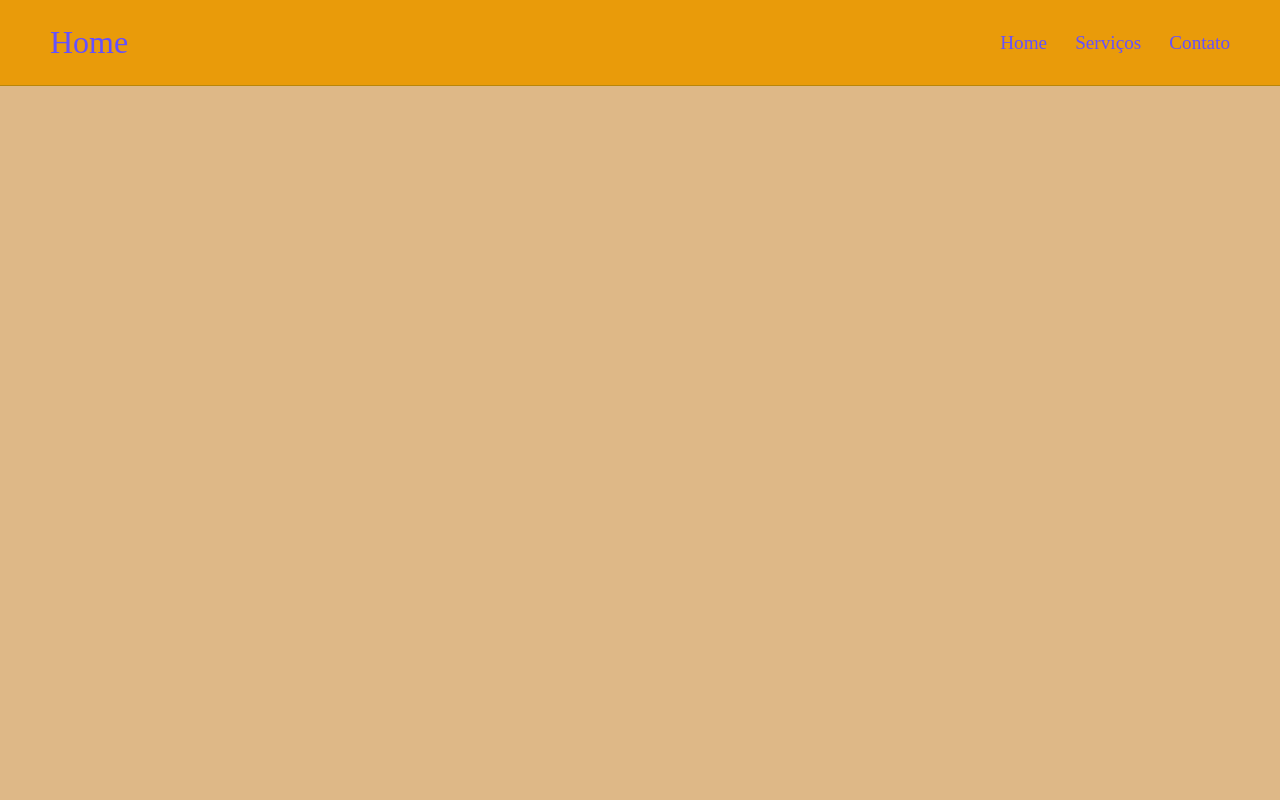
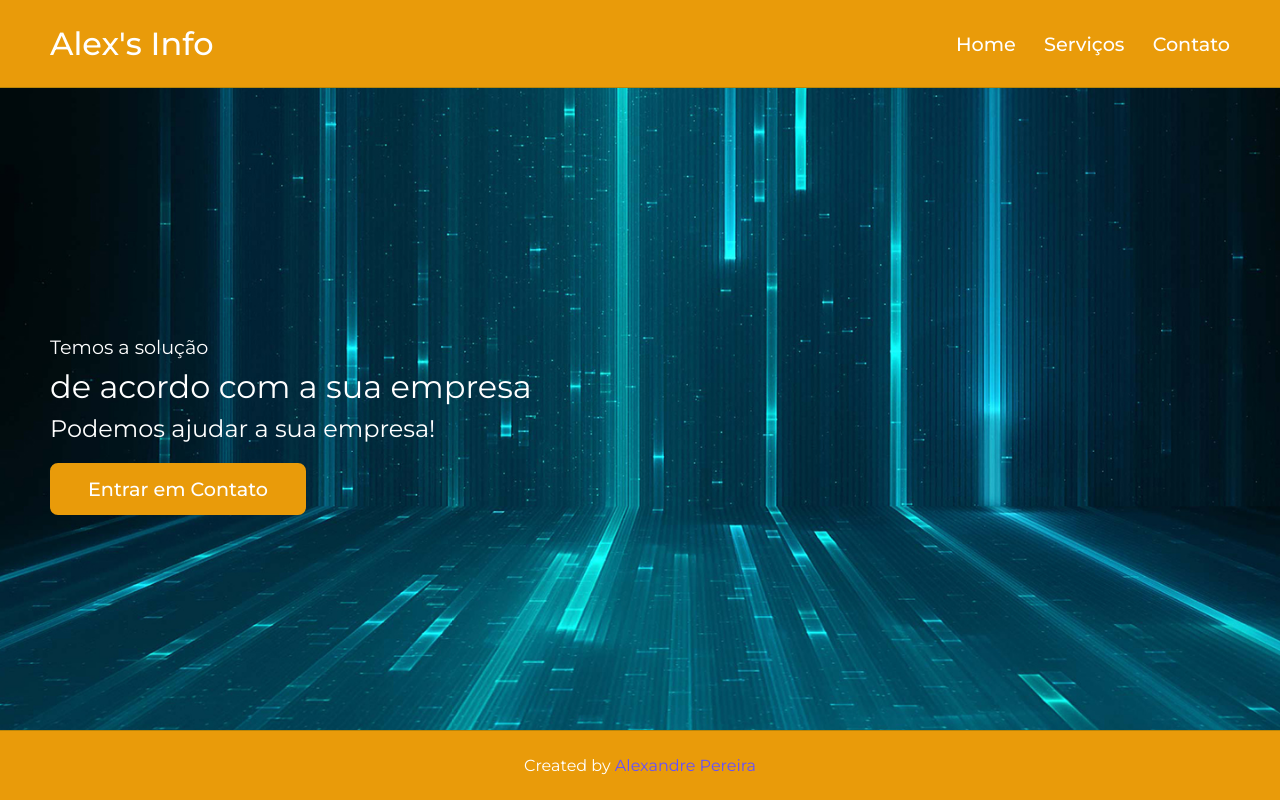
Before and after one commit to Apdo3939/alexs-info-html, a plain HTML site: page index.html in a window 1280 px wide. Drawn offline with nearby package versions, Linux system fonts and the light colour scheme.

Commit message:
Add section top

```diff
--- a/css/custom.css
+++ b/css/custom.css
@@ -1,13 +1,23 @@
+@import url('https://fonts.googleapis.com/css2?family=Montserrat:wght@400;500;600;700&display=swap');
+
 * {
     margin: 0;
     padding: 0;
     box-sizing: border-box;
     text-decoration: none;
     list-style: none;
+    color: white;
+}
+
+html,
+body {
+    height: 100%;
 }
 
 body {
     background-color: burlywood;
+    display: flex;
+    flex-direction: column;
 }
 
 .max-width {
@@ -21,9 +31,9 @@ body {
     width: 100%;
     z-index: 999;
     padding: 24px 0;
+    font-family: 'Montserrat', sans-serif;
     background-color: rgb(233, 155, 10);
     border-bottom: 1px solid darkgoldenrod;
-
 }
 
 .navbar .max-width {
@@ -33,7 +43,6 @@ body {
 }
 
 .navbar .logo a {
-    color: rgb(100, 80, 255);
     font-size: xx-large;
     font-weight: 500;
 }
@@ -44,14 +53,12 @@ body {
 
 .navbar .menu li a {
     display: block;
-    color: rgb(100, 80, 255);
     font-size: larger;
     font-weight: 500;
     margin-left: 24px;
 }
 
 .menu-btn {
-    color: rgb(100, 80, 255);
     font-size: x-large;
     cursor: pointer;
     display: none;
@@ -63,8 +70,12 @@ body {
         z-index: 999;
     }
 
+    .menu-btn i.active:before {
+        content: '\f00d';
+    }
+
     .navbar .menu {
-        background-color: darkgoldenrod;
+        background-color: rgb(232, 163, 80);
         position: fixed;
         height: 100vh;
         width: 100%;
@@ -72,6 +83,7 @@ body {
         top: 0;
         text-align: center;
         padding-top: 80px;
+        transition: all 0.3s ease;
     }
 
     .navbar .menu.active {
@@ -84,8 +96,87 @@ body {
 
     .navbar .menu li a {
         display: inline-block;
-        margin: 16px 0;
+        margin: 8px 0;
         font-size: large;
     }
 
+    .max-width {
+        max-width: 768px;
+    }
+
 }
+
+section {
+    padding: 120px 0;
+}
+
+@media(max-width: 768px) {
+    section {
+        padding: 120px 0;
+    }
+
+}
+
+.top {
+    display: flex;
+    background: url('../images/2.jpg') no-repeat center;
+    height: 100vh;
+    min-height: 500px;
+    background-attachment: fixed;
+    background-size: cover;
+    font-family: 'Montserrat', sans-serif;
+}
+
+.top .max-width {
+    width: 100%;
+    display: flex;
+}
+
+.top .top-content .text-1 {
+    font-size: larger;
+    margin-top: 120px;
+}
+
+.top .top-content .text-2 {
+    font-size: xx-large;
+    font-weight: 400;
+    margin: 8px 0;
+}
+
+.top .top-content .text-3 {
+    font-size: x-large;
+}
+
+.top .top-content a {
+    display: inline-block;
+    background-color: rgb(233, 155, 10);
+    font-size: larger;
+    padding: 12px 36px;
+    margin-top: 20px;
+    font-weight: 500;
+    border-radius: 8px;
+    border: 2px solid rgb(233, 155, 10);
+    transition: all 0.3s ease;
+}
+
+.top .top-content a:hover {
+    background: none;
+    color: rgb(233, 155, 10);
+}
+
+footer {
+    background-color: rgb(233, 155, 10);
+    padding: 25px;
+    text-align: center;
+    font-family: 'Montserrat', sans-serif;
+    margin-top: auto;
+    border-top: 1px solid darkgoldenrod;
+}
+
+footer span a {
+    color: rgb(100, 80, 255);
+}
+
+footer span a:hover {
+    color: white;
+}
--- a/index.html
+++ b/index.html
@@ -15,19 +15,33 @@
     <nav class="navbar">
         <div class="max-width">
             <div class="logo">
-                <a href="index.html">Home</a>
+                <a href="index.html">Alex's Info</a>
             </div>
             <ul class="menu">
-                <li><a href="index.html">Home</a></li>
-                <li><a href="index.html">Serviços</a></li>
-                <li><a href="index.html">Contato</a></li>
+                <li><a href="index.html" class="menu-btn">Home</a></li>
+                <li><a href="index.html" class="menu-btn">Serviços</a></li>
+                <li><a href="index.html" class="menu-btn">Contato</a></li>
             </ul>
             <div class="menu-btn">
                 <i class="fas fa-bars"></i>
             </div>
         </div>
     </nav>
+    <section class="top">
+        <div class="max-width">
+            <div class="top-content">
+                <div class="text-1">Temos a solução</div>
+                <div class="text-2">de acordo com a sua empresa</div>
+                <div class="text-3">Podemos ajudar a sua empresa!</div>
+                <a href="#">Entrar em Contato</a>
+            </div>
+        </div>
+    </section>
+    <footer>
+        <span>Created by <a href="#">Alexandre Pereira</a> </span>
+    </footer>
     <script src="https://ajax.googleapis.com/ajax/libs/jquery/3.6.0/jquery.min.js"></script>
+    <script src="js/custom.js"></script>
 </body>
 
 </html>
--- /dev/null
+++ b/js/custom.js
@@ -0,0 +1,6 @@
+$(function () {
+    $('.menu-btn').click(function () {
+        $('.navbar .menu').toggleClass('active');
+        $('.menu-btn i').toggleClass('active');
+    })
+})
```
Also changed, not shown: images/1.jpg (added), images/2.jpg (added), images/ti.jpg (added).
